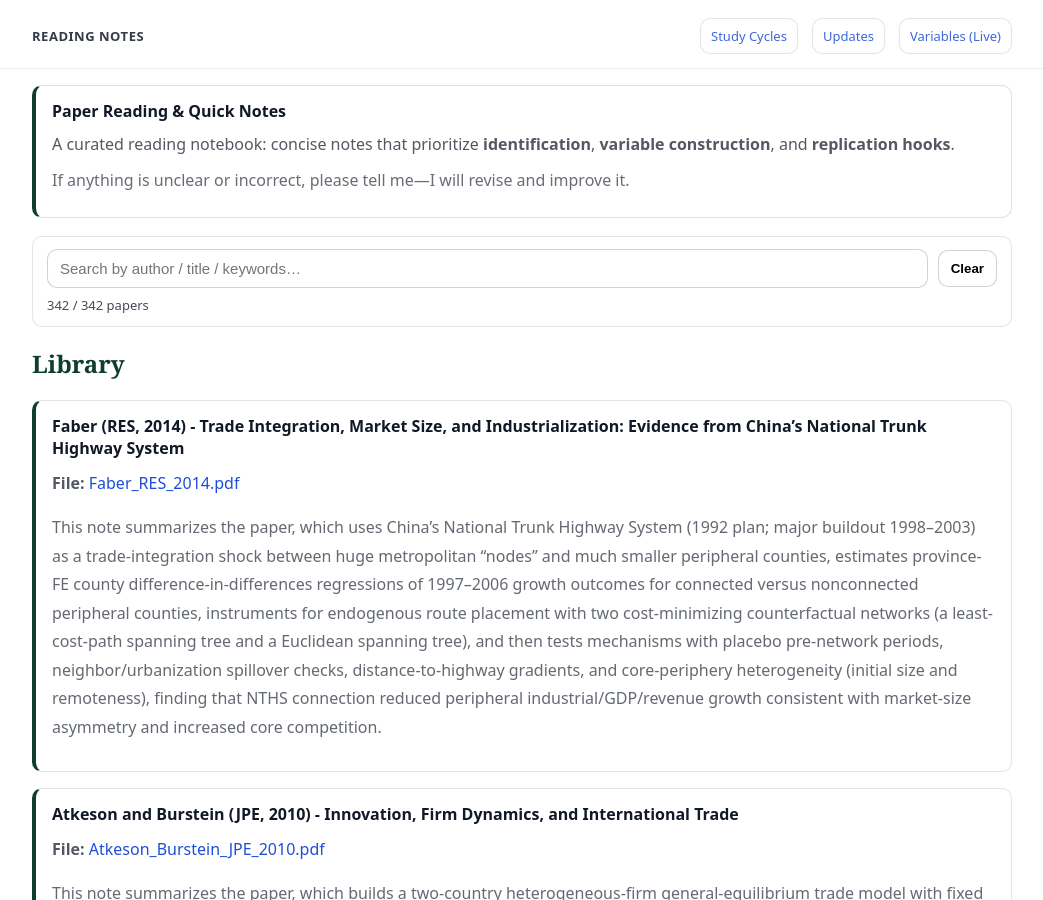
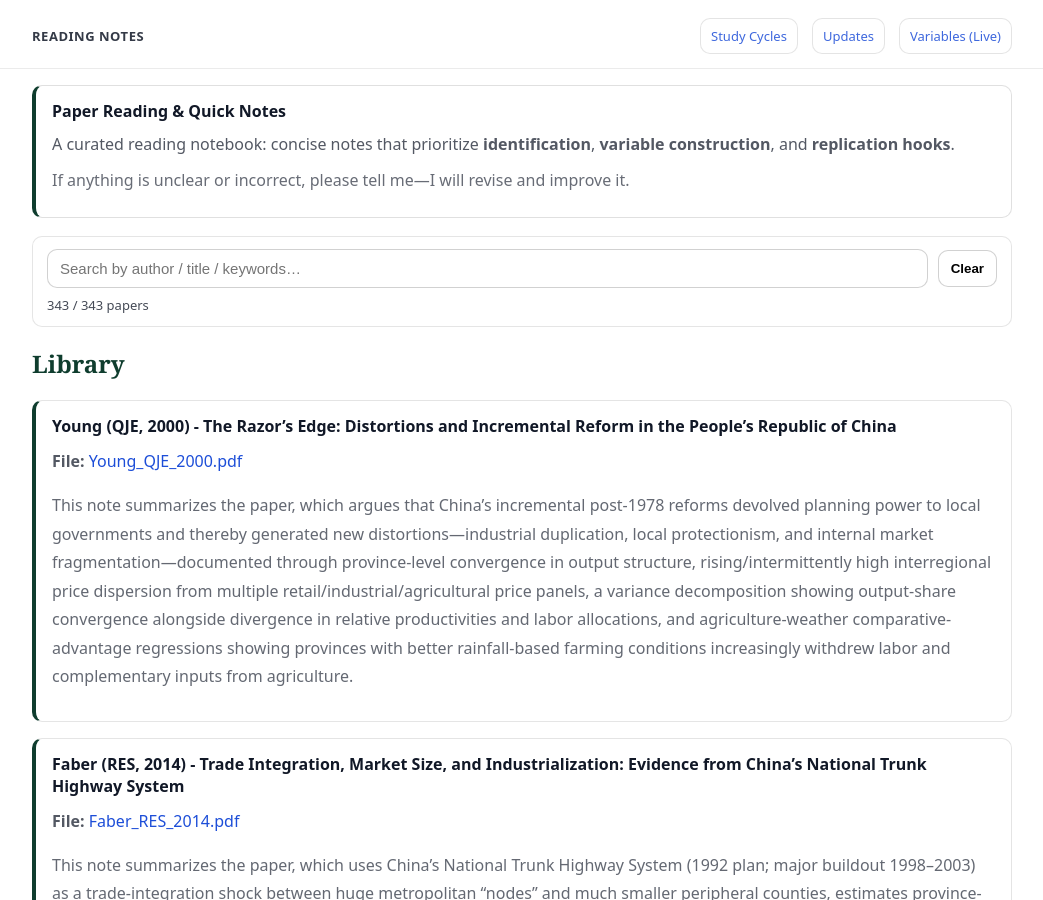
Before and after one commit to yaxinzn/study-archive, a Jekyll site: the page built from reading/index.md, in a window 1280 px wide and 900 px high. Shown: the whole window, without its empty margins (118-1161 px from the left). Built offline with Jekyll 4.4.1, drawn with Linux system fonts in a browser that asks for light colours.

Commit message:
Reading: add/update Young_QJE_2000.pdf

```diff
--- a/_data/reading.yml
+++ b/_data/reading.yml
@@ -1,3 +1,7 @@
+- title: "Young (QJE, 2000) - The Razor’s Edge: Distortions and Incremental Reform in the People’s Republic of China"
+  file: "Young_QJE_2000.pdf"
+  desc: "This note summarizes the paper, which argues that China’s incremental post-1978 reforms devolved planning power to local governments and thereby generated new distortions—industrial duplication, local protectionism, and internal market fragmentation—documented through province-level convergence in output structure, rising/intermittently high interregional price dispersion from multiple retail/industrial/agricultural price panels, a variance decomposition showing output-share convergence alongside divergence in relative productivities and labor allocations, and agriculture-weather comparative-advantage regressions showing provinces with better rainfall-based farming conditions increasingly withdrew labor and complementary inputs from agriculture."
+
 - title: "Faber (RES, 2014) - Trade Integration, Market Size, and Industrialization: Evidence from China’s National Trunk Highway System"
   file: "Faber_RES_2014.pdf"
   desc: "This note summarizes the paper, which uses China’s National Trunk Highway System (1992 plan; major buildout 1998–2003) as a trade-integration shock between huge metropolitan “nodes” and much smaller peripheral counties, estimates province-FE county difference-in-differences regressions of 1997–2006 growth outcomes for connected versus nonconnected peripheral counties, instruments for endogenous route placement with two cost-minimizing counterfactual networks (a least-cost-path spanning tree and a Euclidean spanning tree), and then tests mechanisms with placebo pre-network periods, neighbor/urbanization spillover checks, distance-to-highway gradients, and core-periphery heterogeneity (initial size and remoteness), finding that NTHS connection reduced peripheral industrial/GDP/revenue growth consistent with market-size asymmetry and increased core competition."
```
Also changed, not shown: 1 other file.
